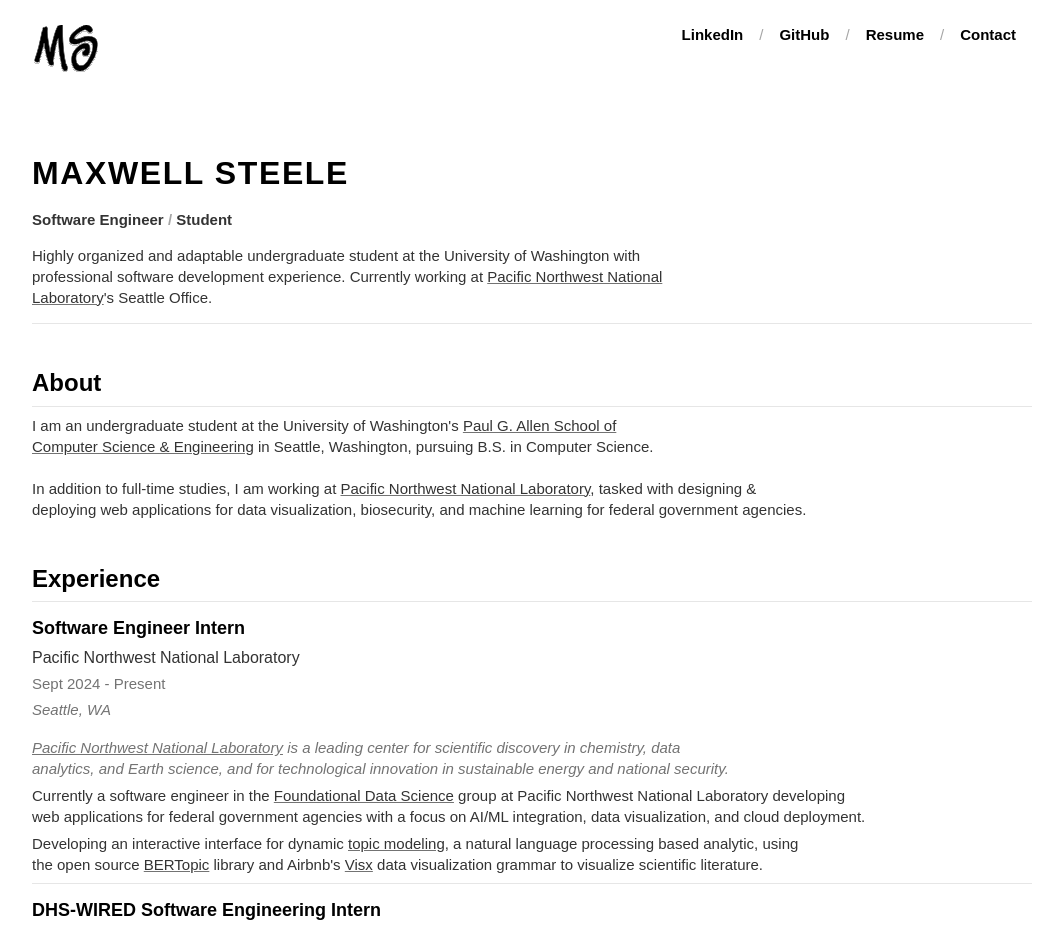
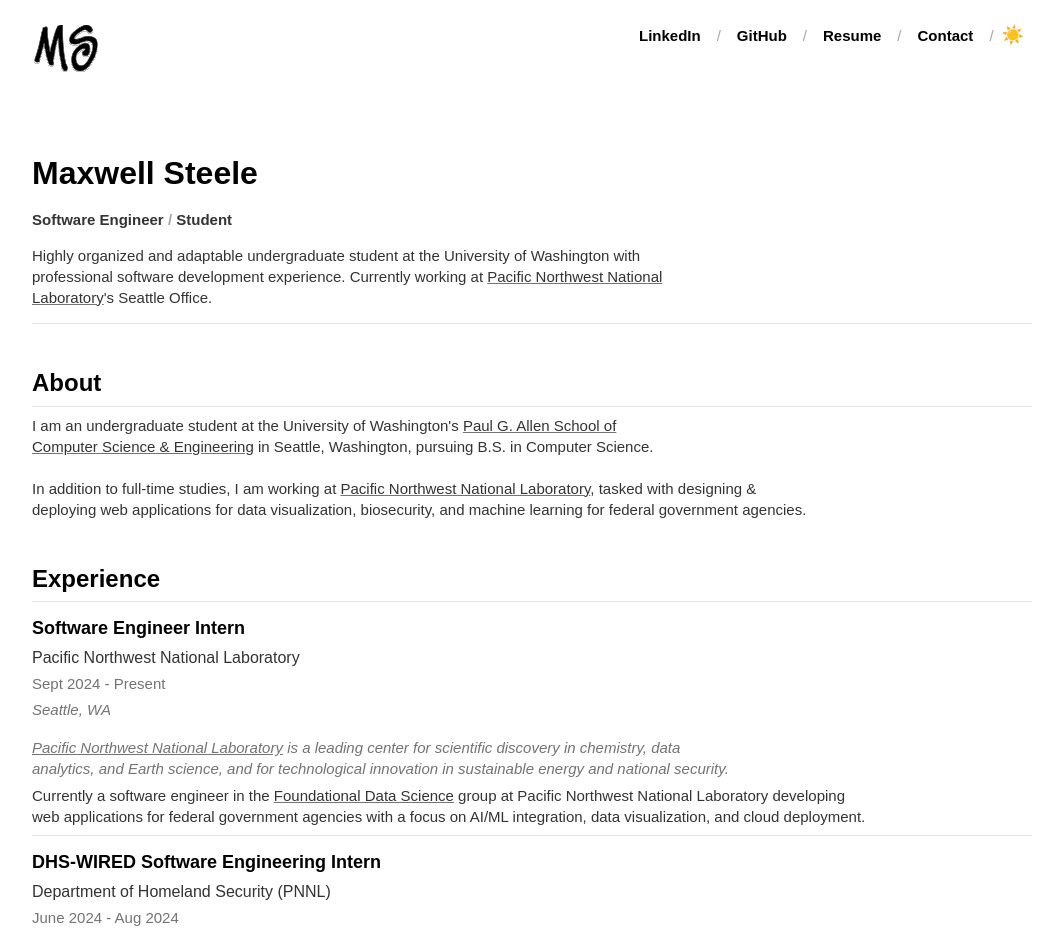
Before and after one commit to max-steele/personal-portfolio, a Next.js app: page / in a window 1280 px wide. Shown: the top 931 px of the page, without its empty margins (108-1162 px from the left). Built offline with nearby package versions, Linux system fonts and the light colour scheme.

Commit message:
add dark mode

```diff
--- a/src/app/components/Experience.tsx
+++ b/src/app/components/Experience.tsx
@@ -1,5 +1,6 @@
 import { cx } from "../utils/joinClassNames";
 import style from "./Experience.module.css";
+import { Spacer } from "./Spacer";
 
 import { Txt } from "./Text";
 import Link from "next/link";
@@ -66,21 +67,6 @@
         </Link>{" "}
         group at Pacific Northwest National Laboratory developing web applications for federal government agencies with a focus on AI/ML integration, data visualization, and cloud deployment.
       </Txt>
-      <Txt size={5} fg={2} tag="p">
-        Developing an interactive interface for dynamic {" "}
-        <Link href={"https://www.ibm.com/think/topics/topic-modeling#:~:text=In%20natural%20language%20processing%20(NLP,overall%20primary%20set%20of%20topics."} target="_blank">
-          topic modeling
-        </Link>{", "}
-        a natural language processing based analytic, using the open source{" "}
-        <Link href={"https://maartengr.github.io/BERTopic/index.html"} target="_blank">
-          BERTopic
-        </Link>{" "}
-        library and Airbnb&apos;s{" "}
-        <Link href={"https://airbnb.io/visx/"} target="_blank">
-          Visx
-        </Link>{" "}
-        data visualization grammar to visualize scientific literature.
-      </Txt>
     </>
   )
 };
@@ -88,7 +74,7 @@
 const dhs: ExperienceProps = {
   title: "DHS-WIRED Software Engineering Intern",
   organization: "Department of Homeland Security (PNNL)",
-  time: "June 2024 - Sept 2024",
+  time: "June 2024 - Aug 2024",
   location: "Seattle, WA",
   description: (
     <>
@@ -105,7 +91,7 @@
         , part of PNNL&apos;s National Security Directorate (NSD).
       </Txt>
       <Txt size={5} fg={2} tag="p">
-        Conducted independent research on techniques and concepts used throughout the project, authored a technical abstract and project report. Delivered a formal presentation at PNNL&apos;s Research Symposium in August of 2024, part of the{" "}
+        Conducted independent research on techniques and concepts used throughout the project, authored a technical abstract and project report. Delivered a formal presentation at PNNL&apos;s Research Symposium in August 2024 as part of the{" "}
         <Link href="/media/DHS/GoldExperience.pdf" target={"_blank"}>
           Gold Experience
         </Link>{" "}
@@ -128,8 +114,14 @@
         </Link>{" "} (GEAR-UP) offers services to educational institutions and community partnerships to help students succeed in post-secondary education.
       </Txt>
       <Txt size={5} fg={2} tag="p">
-        As a peer mentor, I aided students in completing scholarship and financial aid applications, organized and administered college tours, and mentored students in applying for universities including the University of Washington and WSU.
-        As a student tutor, I supported students with high school curriculum and AP coursework and provided career-focused lessons for students.
+        <i>Peer Mentor</i>
+        <Spacer>/</Spacer>
+        Aided students in completing scholarship and financial aid applications, organized and administered college tours, and mentored students in applying for universities including the University of Washington and WSU.
+      </Txt>
+      <Txt size={5} fg={2} tag="p">
+        <i>Student Tutor</i>
+        <Spacer>/</Spacer>
+        Supported students with high school curriculum and AP coursework and provided career-focused lessons.
       </Txt>
     </>
   )
--- a/src/app/components/Header.tsx
+++ b/src/app/components/Header.tsx
@@ -32,7 +32,6 @@
         tag="h1"
         size={1}
         fg={1}
-        uppercase
         className={style.HeaderText}
         bold
       >
--- a/src/app/components/NavLinks.tsx
+++ b/src/app/components/NavLinks.tsx
@@ -3,6 +3,7 @@
 import { LinkButton } from "../components/LinkButton";
 import { Txt } from "../components/Text";
 import { Fragment } from "react";
+import { ThemeToggle } from "./ThemeToggle";
 
 export const NavLinks: React.FC<React.ComponentProps<"div"> & {}> = ({
   className,
@@ -23,6 +24,10 @@
         />
       </Fragment>
     ))}
+    <Txt fg={4} className={style.NavSpacer}>
+      /
+    </Txt>
+    <ThemeToggle />
   </nav>
 );
 
--- /dev/null
+++ b/src/app/components/ThemeToggle.module.css
@@ -0,0 +1,34 @@
+.ThemeToggle {
+  appearance: unset;
+  display: inline-flex;
+  align-items: center;
+  justify-content: center;
+  position: relative;
+  isolation: isolate;
+  cursor: pointer;
+  text-decoration: none;
+  color: var(--foreground-color-1);
+  font-weight: var(--font-weight-bold);
+  overflow: visible;
+  border-radius: var(--border-radius);
+  padding: 8px;
+  background-color: transparent;
+  border: none;
+  transition: all 0.15s ease-out;
+  font-size: 1.2em;
+}
+
+.ThemeToggle:hover {
+  background-color: var(--background-color-3);
+  transform: scale(1.05);
+  border-radius: var(--border-radius);
+}
+
+.ThemeToggle:focus {
+  outline: none;
+}
+
+.ThemeToggle:hover {
+  background-color: var(--background-color-3);
+  border-radius: var(--border-radius);
+}
--- /dev/null
+++ b/src/app/components/ThemeToggle.tsx
@@ -0,0 +1,27 @@
+"use client";
+
+import style from "./ThemeToggle.module.css";
+import { cx } from "../utils/joinClassNames";
+
+import React from "react";
+import { useTheme } from "../context/ThemeContext";
+import { Txt } from "./Text";
+
+export const ThemeToggle: React.FC<React.ComponentProps<"button">> = ({
+  className,
+  ...props
+}) => {
+  const { theme, toggleTheme } = useTheme();
+
+  return (
+    <button
+      onClick={toggleTheme}
+      className={cx(className, style.ThemeToggle)}
+      {...props}
+    >
+      <Txt fg={2}>
+        {theme === "light" ? "☀️" : "🌙"}
+      </Txt>
+    </button>
+  );
+};
--- /dev/null
+++ b/src/app/context/ThemeContext.tsx
@@ -0,0 +1,51 @@
+"use client";
+
+import React, { createContext, useContext, useState, useEffect } from "react";
+
+type Theme = "light" | "dark";
+
+interface ThemeContextType {
+  theme: Theme;
+  toggleTheme: () => void;
+}
+
+const ThemeContext = createContext<ThemeContextType | undefined>(undefined);
+
+export const ThemeProvider: React.FC<{ children: React.ReactNode }> = ({ children }) => {
+  const [theme, setTheme] = useState<Theme>("light");
+
+  useEffect(() => {
+    const storedTheme = localStorage.getItem("theme") as Theme | null;
+
+    if (!storedTheme) {
+      const prefersDark = window.matchMedia("(prefers-color-scheme: dark)").matches;
+      setTheme(prefersDark ? "dark" : "light");
+    } else {
+      setTheme(storedTheme);
+    }
+  }, []);
+
+  useEffect(() => {
+    document.documentElement.classList.remove("light", "dark");
+    document.documentElement.classList.add(theme);
+    localStorage.setItem("theme", theme);
+  }, [theme]);
+
+  const toggleTheme = () => {
+    setTheme((prevTheme) => (prevTheme === "light" ? "dark" : "light"));
+  };
+
+  return (
+    <ThemeContext.Provider value={{ theme, toggleTheme }}>
+      {children}
+    </ThemeContext.Provider>
+  );
+};
+
+export const useTheme = () => {
+  const context = useContext(ThemeContext);
+  if (context === undefined) {
+    throw new Error("useTheme must be used within a ThemeProvider");
+  }
+  return context;
+};
--- a/src/app/globals.css
+++ b/src/app/globals.css
@@ -69,14 +69,13 @@
 }
 
 
-/* @media (prefers-color-scheme: dark) {
-  :root {
+:root.dark {
   color-scheme: dark;
 
-    --background-color-1: hsl(0, 0%, 6%);
-    --background-color-2: hsl(0, 0%, 9%);
-    --background-color-3: hsl(0, 0%, 12%);
-    --background-color-4: hsl(0, 0%, 17%);
+  --background-color-1: hsl(0, 0%, 15%);
+  --background-color-2: hsl(0, 0%, 30%);
+  --background-color-3: hsl(0, 0%, 45%);
+  --background-color-4: hsl(0, 0%, 65%);
 
   --border-color-1: hsl(0, 0%, 10%);
   --border-1: 1px solid var(--border-color-1);
@@ -87,8 +86,9 @@
   --foreground-color-2: hsl(0, 0%, 75%);
   --foreground-color-3: hsl(0, 0%, 53%);
   --foreground-color-4: hsl(0, 0%, 25%);
+
+  --box-shadow-color: rgba(0, 0, 0, .5);
 }
-} */
 
 html {
   font-family: var(--font-family-sans);
--- a/src/app/layout.tsx
+++ b/src/app/layout.tsx
@@ -1,5 +1,6 @@
 import type { Metadata } from "next";
 import { Geist, Geist_Mono } from "next/font/google";
+import { ThemeProvider } from "./context/ThemeContext";
 import "./globals.css";
 
 const geistSans = Geist({
@@ -13,8 +14,8 @@
 });
 
 export const metadata: Metadata = {
-  title: "Maxwell Steele",
-  description: "Author",
+  title: "Maxwell Steele | Software Engineer",
+  description: "Maxwell Steele - Undergraduate Computer Science student at the University of Washington, software engineer in the Foundational Data Science group at Pacific Northwest National Laboratory in Seattle, Washington.",
 };
 
 export default function RootLayout({
@@ -25,16 +26,18 @@
   return (
     <html lang="en">
       <head>
-        <title>Maxwell Steele - University of Washington - Pacific Northwest National Laboratory</title>
-        <meta name="description" content="Maxwell Steele is an undergraduate Computer Science student at the University of Washington and a
-        software engineering intern in the Foundational Data Science group at Pacific Northwest National Laboratory in Seattle, Washington." />
+        <title>Maxwell Steele | Software Engineer</title>
+        <meta name="description" content="Maxwell Steele is an undergraduate student at the University of Washington and a
+        software engineer in the Foundational Data Science group at Pacific Northwest National Laboratory in Seattle, Washington." />
         <link rel="stylesheet" type='text/css' href="https://cdn.jsdelivr.net/gh/devicons/devicon@latest/devicon.min.css" />
         <meta name="next-size-adjust" />
       </head>
       <body
         className={`${geistSans.variable} ${geistMono.variable} antialiased`}
       >
-        {children}
+        <ThemeProvider>
+          {children}
+        </ThemeProvider>
       </body>
     </html>
   );
```
Lines whose indentation alone changed are shown as unchanged.
